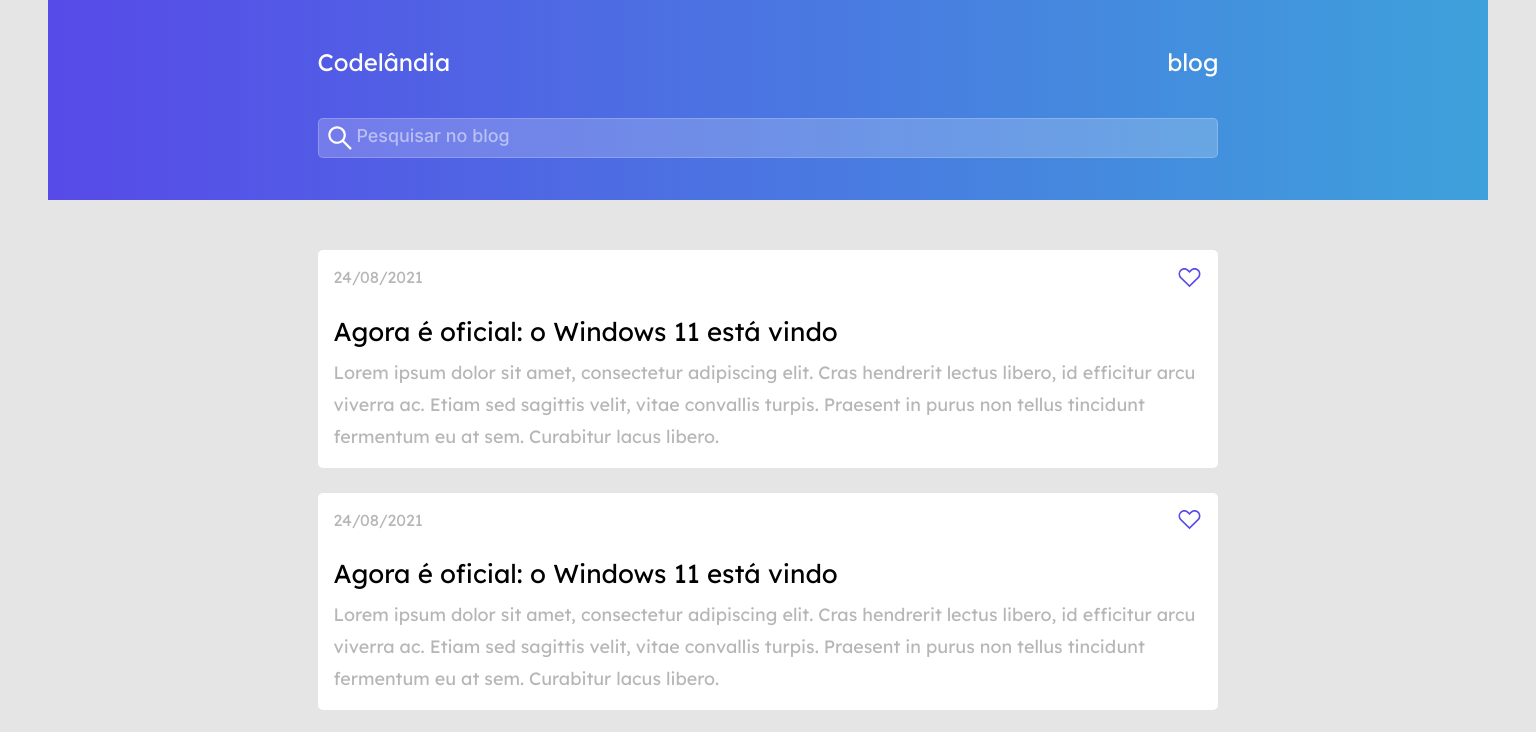
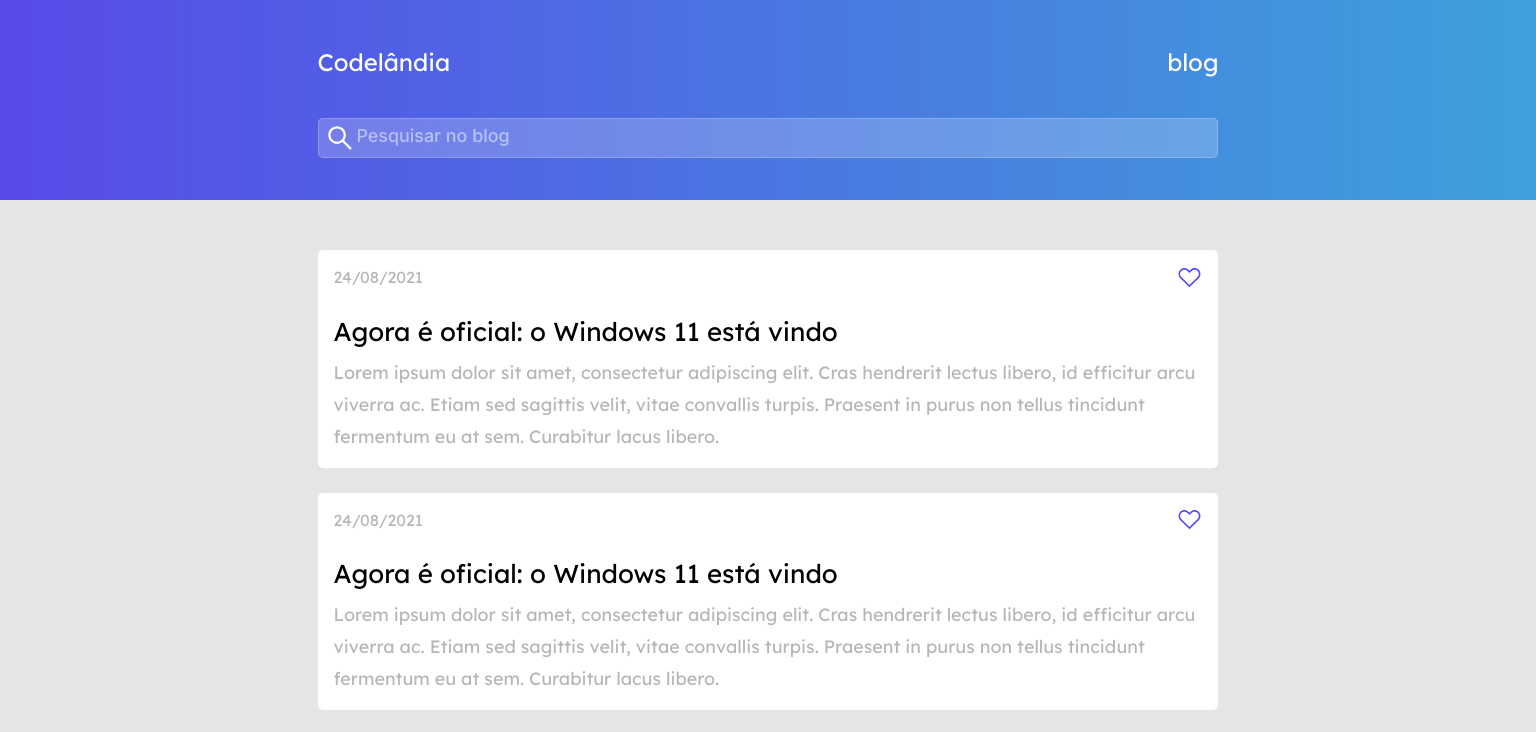
Before and after one commit to dvsouza/blog_codelandia_desafio_1, a plain HTML site: page index.html in a window 1536 px wide. Shown: the top 732 px of the page. Drawn offline with nearby package versions, Linux system fonts and the light colour scheme.

Commit message:
Desafio 1 codelândia Blog - Segundo commit - correção header cabeçalho

```diff
--- a/css/responsivel.css
+++ b/css/responsivel.css
@@ -41,7 +41,7 @@
 
 @media screen and (min-width:1024px){
     .container-header{
-        max-width: 1024px;
+        max-width: 100%;
     }
 
     .container-navigation{
@@ -81,14 +81,14 @@
 
 @media screen and (min-width:1440px){
     .container-header{
-        max-width: 1440px;
+        max-width: 100%;
     }
 
 }
 
 @media screen and (min-width:2560px){
     .container-header{
-        max-width: 2560px;
+        max-width: 100%;
     }
 
 }
```
